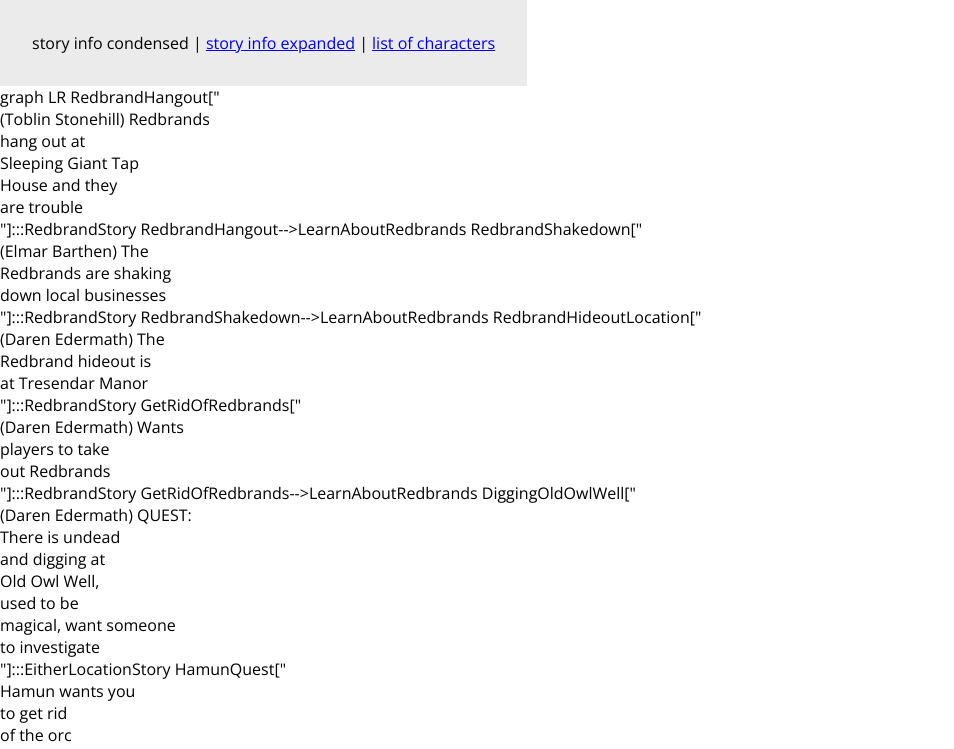
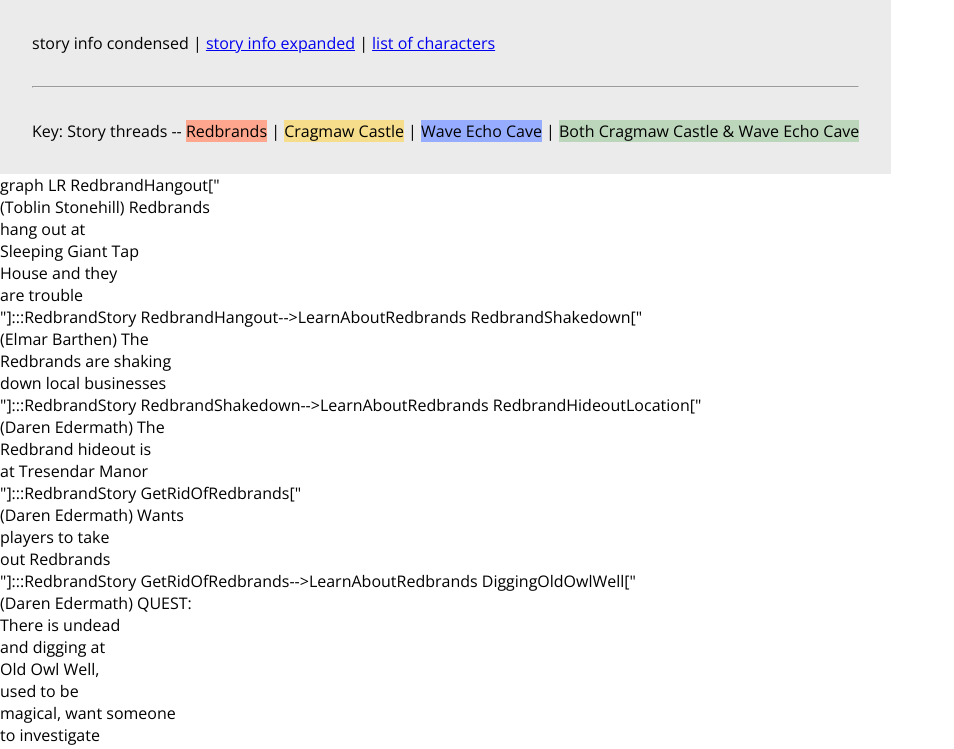
Before and after one commit to devibri/DnDFlowchart, a website: page index.html in a window 1280 px wide. Shown: the top 749 px of the page, without its empty margins (0-954 px from the left). Drawn offline with nearby package versions, Linux system fonts and the light colour scheme; a script that the page names is missing.

Commit message:
adding color key to index

```diff
--- a/index.html
+++ b/index.html
@@ -34,6 +34,10 @@
 		<header>
 			<div class="links">
 				story info condensed  |  <a href="index2.html">story info expanded</a>  |  <a href="index3.html">list of characters</a>
+			</div>
+			<hr>
+			<div class="key">
+				Key: Story threads -- <span style="background-color: #FFA78E">Redbrands</span>  |  <span style="background-color: #F6DD8B">Cragmaw Castle</span>  |  <span style="background-color: #96acff">Wave Echo Cave</span>  |  <span style="background-color: #BCD6BB">Both Cragmaw Castle & Wave Echo Cave</span>
 			</div>
 		</header>
 		<div class="mermaid">
--- a/styles.css
+++ b/styles.css
@@ -28,3 +28,9 @@ ul {
 .character-wrapper {
   padding: 2rem;
 }
+.links {
+  padding-bottom: 2rem;
+}
+.key {
+  padding-top: 2rem;
+}
```
